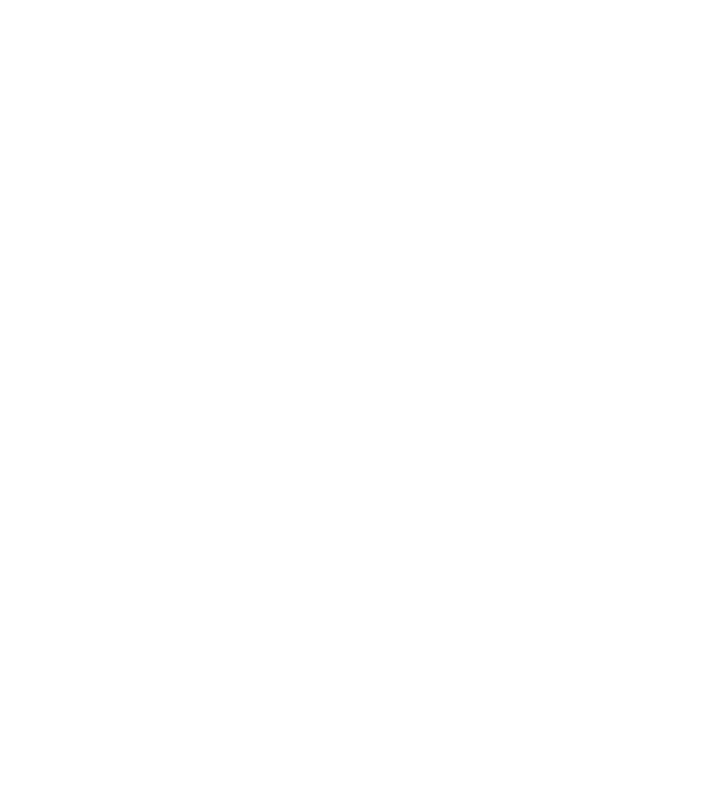
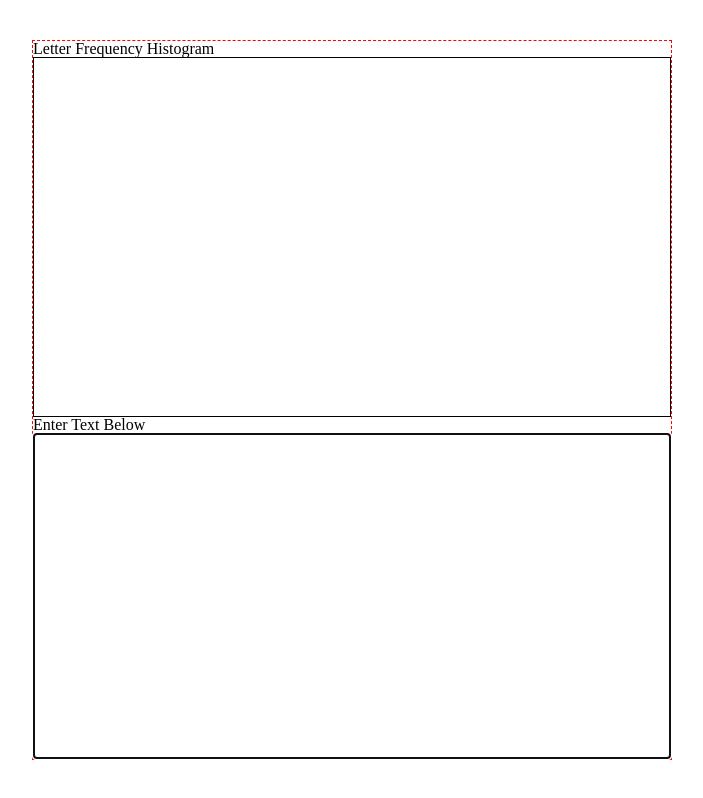
Before and after one commit to werronense/letters-histogram, a plain HTML site: page index.html in a window 1280 px wide. Shown: the whole page, without its empty margins (288-991 px from the left). Drawn offline with nearby package versions, Linux system fonts and the light colour scheme.

Commit message:
Set basic layout

```diff
--- a/index.html
+++ b/index.html
@@ -8,6 +8,11 @@
     <script type="text/javascript" src="main.js"></script>
   </head>
   <body>
-
+    <div class="container">
+      <h1>Letter Frequency Histogram</h1>
+      <div class="display"></div>
+      <h2>Enter Text Below</h2>
+      <div class="input" contenteditable="true"></div>
+    </div>
   </body>
 </html>
--- a/main.css
+++ b/main.css
@@ -45,3 +45,34 @@ a img {
   border: none;
 }
 /* END RESET*/
+
+* {
+  box-sizing: border-box;
+}
+
+/* test css */
+div {
+  border: 1px dashed red;
+}
+
+/* basic layout */
+.container {
+  display: flex;
+  flex-direction: column;
+  height: 90vh;
+  margin: 5vh auto;
+  width: 50vw;
+}
+
+/* display */
+.display {
+  border: 1px solid black;
+  height: 45vh;
+}
+
+/* input */
+.input {
+  border: 1px solid black;
+  flex: 1;
+  padding: 0.75em;
+}
--- a/main.js
+++ b/main.js
@@ -1,3 +1,5 @@
 document.addEventListener("DOMContentLoaded", () => {
+  const input = document.querySelector(".input");
 
+  input.focus();
 });
```
